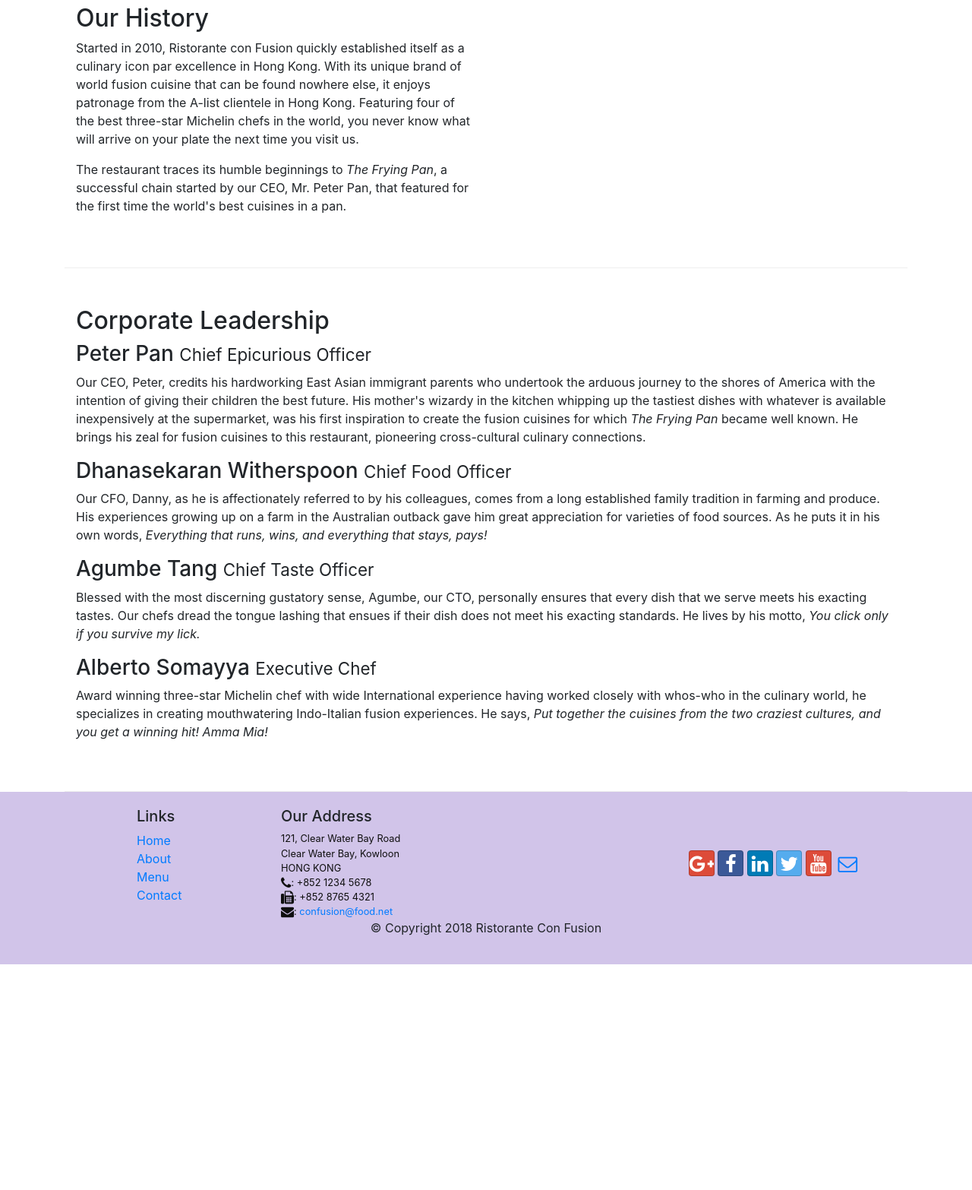
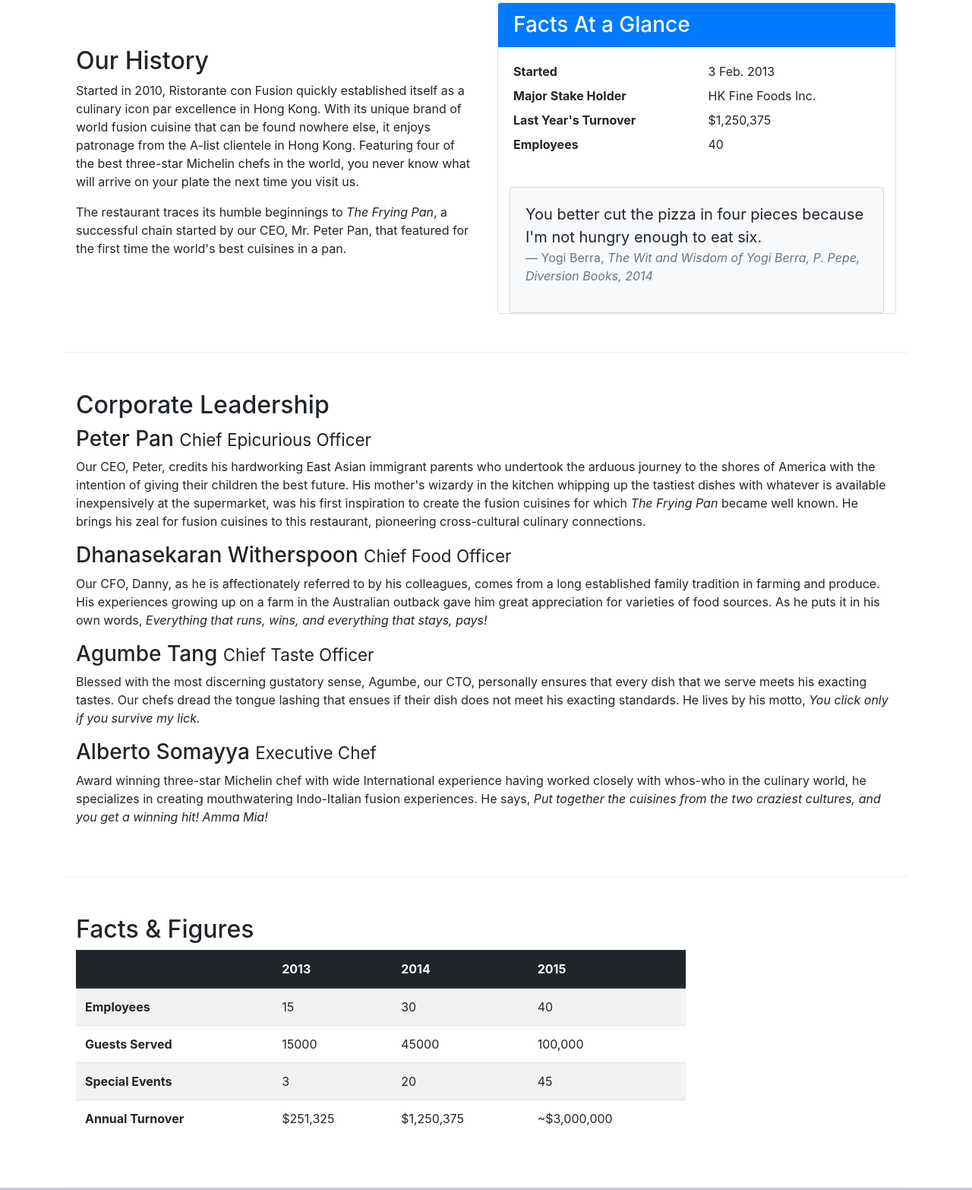
Before and after one commit to davormz/conFusion_project, a website: page aboutus.html in a window 1280 px wide. Shown: the part 512-2078 px from the top of the page at 76% size. Before the commit the page ends 1781 px from the top, so only its background shows below. Drawn offline with nearby package versions, Linux system fonts and the light colour scheme.

Commit message:
Tables, cards, images and media added

```diff
--- a/aboutus.html
+++ b/aboutus.html
@@ -19,7 +19,7 @@
 <body>
   <nav class="navbar navbar-dark navbar-expand-sm fixed-top">
       <div class="container">
-         <a class="navbar-brand" href="./index.html">Ristorante Con Fusion</a>
+         <a class="navbar-brand mr-auto" href="#"><img src="img/logo.png" height="30" width="41"></a>
             <div class="collapse navbar-collapse" id="Navbar">
               <ul class="navbar-nav mr-auto">
                 <li class="nav-item"><a class="nav-link" href="./index.html"><span class="fa fa-home fa-lg"></span> Home</a></li>
@@ -41,7 +41,8 @@
                     <h1>Ristorante con Fusion</h1>
                     <p>We take inspiration from the World's best cuisines, and create a unique fusion experience. Our lipsmacking creations will tickle your culinary senses!</p>
                 </div>
-                <div class="col-12 col-sm">
+                <div class="col-12 col-sm align-self-center">
+                    <img src="img/logo.png" class="img-fluid">
                 </div>
             </div>
         </div>
@@ -65,10 +66,38 @@
                 <p>Started in 2010, Ristorante con Fusion quickly established itself as a culinary icon par excellence in Hong Kong. With its unique brand of world fusion cuisine that can be found nowhere else, it enjoys patronage from the A-list clientele in Hong Kong.  Featuring four of the best three-star Michelin chefs in the world, you never know what will arrive on your plate the next time you visit us.</p>
                 <p>The restaurant traces its humble beginnings to <em>The Frying Pan</em>, a successful chain started by our CEO, Mr. Peter Pan, that featured for the first time the world's best cuisines in a pan.</p>
             </div>
-            <div>
-            </div>
+            <div class="col-12 col-sm-6">
+               <div class="card">
+                   <h3 class="card-header bg-primary text-white">Facts At a Glance</h3>
+                   <div class="card-body">
+                       <dl class="row">
+                           <dt class="col-6">Started</dt>
+                           <dd class="col-6">3 Feb. 2013</dd>
+                           <dt class="col-6">Major Stake Holder</dt>
+                           <dd class="col-6">HK Fine Foods Inc.</dd>
+                           <dt class="col-6">Last Year's Turnover</dt>
+                           <dd class="col-6">$1,250,375</dd>
+                           <dt class="col-6">Employees</dt>
+                           <dd class="col-6">40</dd>
+                       </dl>
+                   </div>
+
+                   <div class="col-12">
+                        <div class="card card-body bg-light">
+                            <blockquote class="blockquote">
+                                <p class="mb-0">You better cut the pizza in four pieces because
+                                    I'm not hungry enough to eat six.</p>
+                                <footer class="blockquote-footer">Yogi Berra,
+                                    <cite title="Source Title">The Wit and Wisdom of Yogi Berra,
+                                    P. Pepe, Diversion Books, 2014</cite>
+                                </footer>
+                            </blockquote>
+                        </div>
+                    </div>
+               </div>
+
+           </div>
         </div>
-
 
         <div class="row row-content align-items-center">
             <div class="col">
@@ -83,7 +112,49 @@
                 <p class="d-none d-sm-block">Award winning three-star Michelin chef with wide International experience having worked closely with whos-who in the culinary world, he specializes in creating mouthwatering Indo-Italian fusion experiences. He says, <em>Put together the cuisines from the two craziest cultures, and you get a winning hit! Amma Mia!</em></p>
             </div>
        </div>
-
+       <div class="row row-content">
+            <div class="col-12 col-sm-9">
+                <h2>Facts &amp; Figures</h2>
+                <div class="table-responsive">
+                    <table class="table table-striped">
+                        <thead class="thead-dark">
+                            <tr>
+                                <th>&nbsp;</th>
+                                <th>2013</th>
+                                <th>2014</th>
+                                <th>2015</th>
+                            </tr>
+                        </thead>
+                        <tbody>
+                            <tr>
+                                <th>Employees</th>
+                                <td>15</td>
+                                <td>30</td>
+                                <td>40</td>
+                            </tr>
+                            <tr>
+                                <th>Guests Served</th>
+                                <td>15000</td>
+                                <td>45000</td>
+                                <td>100,000</td>
+                            </tr>
+                            <tr>
+                                <th>Special Events</th>
+                                <td>3</td>
+                                <td>20</td>
+                                <td>45</td>
+                            </tr>
+                            <tr>
+                                <th>Annual Turnover</th>
+                                <td>$251,325</td>
+                                <td>$1,250,375</td>
+                                <td>~$3,000,000</td>
+                            </tr>
+                        </tbody>
+                    </table>
+                </div>
+            </div>
+       </div>
     </div>
 
     <footer class="footer">
```
Also changed, not shown: contactus.html (+3 -2 lines), index.html (+14 -4 lines), img/alberto.png (added), img/buffet.png (added), img/logo.png (added), img/uthappizza.png (added).
